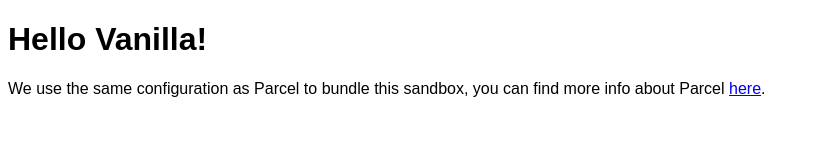
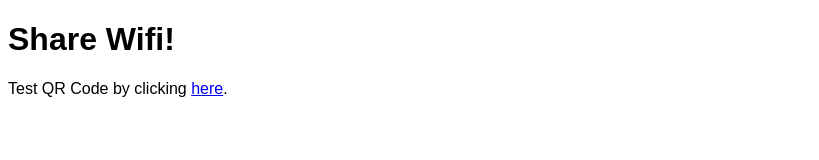
Before and after one commit to janemcconnell/csb-6ry8r, a plain HTML site: page index.html in a window 1280 px wide. Shown: the whole page, without its empty margins (0-819 px from the left). Drawn offline with Linux system fonts and the light colour scheme.

Commit message:
Deployment from Codesandbox.

```diff
--- a/index.html
+++ b/index.html
@@ -1,2 +1,2 @@
-<!DOCTYPE html><html><head><title>Parcel Sandbox</title><meta charset="UTF-8"><link rel="stylesheet" href="/csb-6ry8r/src.fb881dd0.css"></head><body> <div id="app"></div> <script src="/csb-6ry8r/src.0b7d4683.js">
+<!DOCTYPE html><html><head><title>Parcel Sandbox</title><meta charset="UTF-8"><link rel="stylesheet" href="/csb-6ry8r/src.fb881dd0.css"></head><body> <div id="app"></div> <script src="/csb-6ry8r/src.a1e7f568.js">
 	</script> </body></html>
--- a/src.0b7d4683.js
+++ b/src.a1e7f568.js
@@ -1,6 +1,6 @@
 parcelRequire=function(e,r,t,n){var i,o="function"==typeof parcelRequire&&parcelRequire,u="function"==typeof require&&require;function f(t,n){if(!r[t]){if(!e[t]){var i="function"==typeof parcelRequire&&parcelRequire;if(!n&&i)return i(t,!0);if(o)return o(t,!0);if(u&&"string"==typeof t)return u(t);var c=new Error("Cannot find module '"+t+"'");throw c.code="MODULE_NOT_FOUND",c}p.resolve=function(r){return e[t][1][r]||r},p.cache={};var l=r[t]=new f.Module(t);e[t][0].call(l.exports,p,l,l.exports,this)}return r[t].exports;function p(e){return f(p.resolve(e))}}f.isParcelRequire=!0,f.Module=function(e){this.id=e,this.bundle=f,this.exports={}},f.modules=e,f.cache=r,f.parent=o,f.register=function(r,t){e[r]=[function(e,r){r.exports=t},{}]};for(var c=0;c<t.length;c++)try{f(t[c])}catch(e){i||(i=e)}if(t.length){var l=f(t[t.length-1]);"object"==typeof exports&&"undefined"!=typeof module?module.exports=l:"function"==typeof define&&define.amd?define(function(){return l}):n&&(this[n]=l)}if(parcelRequire=f,i)throw i;return f}({"D9Nj":[function(require,module,exports) {
 
 },{}],"H99C":[function(require,module,exports) {
-"use strict";require("./styles.css"),document.getElementById("app").innerHTML='\n<h1>Hello Vanilla!</h1>\n<div>\n  We use the same configuration as Parcel to bundle this sandbox, you can find more\n  info about Parcel \n  <a href="https://parceljs.org" target="_blank" rel="noopener noreferrer">here</a>.\n</div>\n';
+"use strict";require("./styles.css"),document.getElementById("app").innerHTML='\n<h1>Share Wifi!</h1>\n<div>\n  Test QR Code by clicking\n  <a href="xfinitydigitalhome://link/qr-scan-to-connect">here</a>.\n</div>\n';
 },{"./styles.css":"D9Nj"}]},{},["H99C"], null)
-//# sourceMappingURL=/csb-6ry8r/src.0b7d4683.js.map
+//# sourceMappingURL=/csb-6ry8r/src.a1e7f568.js.map
```
Also changed, not shown: 2 other files.
